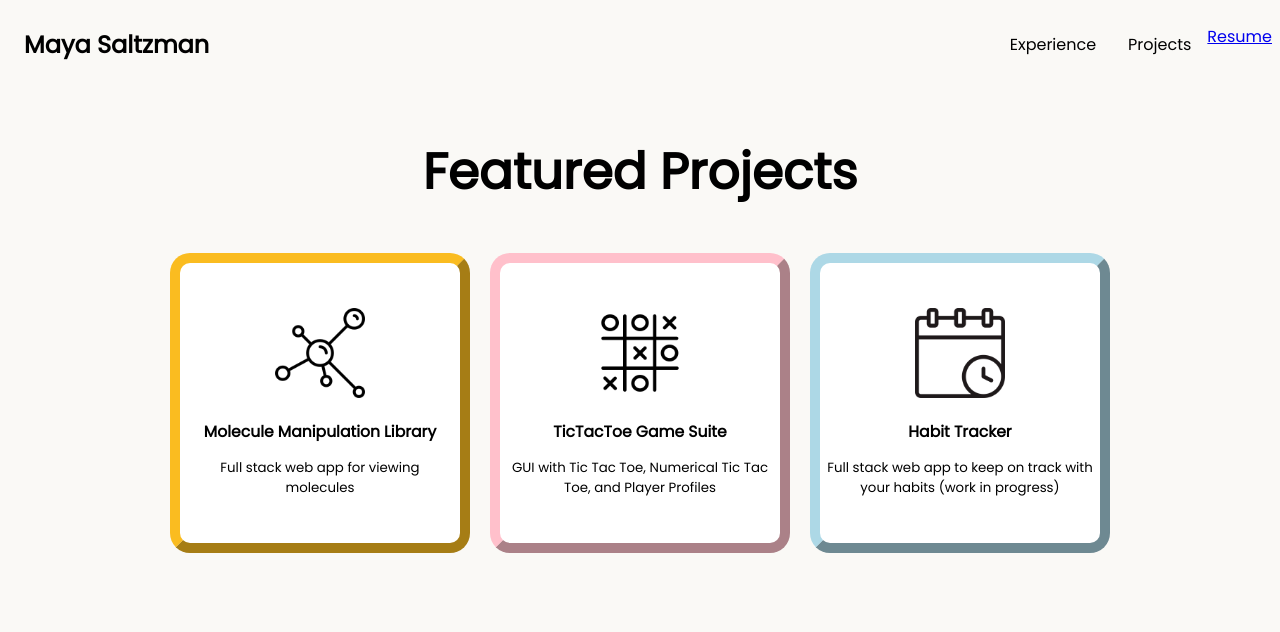
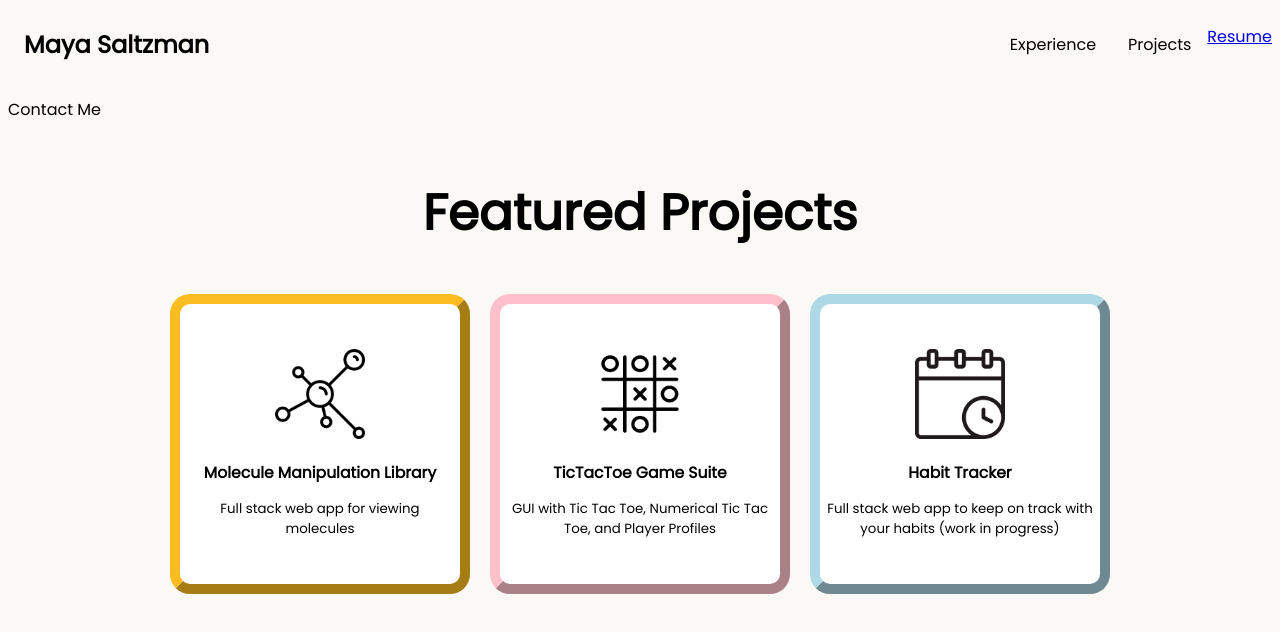
Before and after one commit to mayasaltzman/PersonalWebsiteV2, a React (Create React App) app in the folder my-site/: page /projects in a window 1280 px wide. Shown: the top 632 px of the page. Built offline with nearby package versions, Linux system fonts and the light colour scheme.

Commit message:
added css file for kenna page

```diff
--- a/my-site/src/App.css
+++ b/my-site/src/App.css
@@ -1,4 +1,12 @@
 body{
     background-color: #FAF9F6;
-    font-family: 'Poppins'
+    font-family: 'Poppins';
+    /* display: flex;
+    flex-direction: column; */
+    min-height: 100vh;
 }
+
+/* .app{
+    flex: 1;
+    padding: 20px;
+} */
--- a/my-site/src/App.js
+++ b/my-site/src/App.js
@@ -5,6 +5,7 @@ import Experience from './components/pages/experience';
 import Projects from './components/pages/projects';
 import Kenna from './components/pages/kenna';
 import Home from './components/pages/home';
+import Contact from './components/Contact'
 
 
 
@@ -12,6 +13,7 @@ function App() {
   return (
     <div className="App">
       <NavBar />
+      <Contact/>
 
       <Routes>
         {/* adding pages in these route tags, curly braces are the components which are the js files */}
--- a/my-site/src/components/Contact.css
+++ b/my-site/src/components/Contact.css
@@ -0,0 +1,3 @@
+#contact{
+   margin: auto;
+}
--- a/my-site/src/components/Contact.js
+++ b/my-site/src/components/Contact.js
@@ -3,7 +3,10 @@ import "./Contact.css"
 
 const projects = () => {
     return (
-        <div>
+        <div id='contact'>
+            <footer>
+                <p>Contact Me</p>
+            </footer>
 
         </div>
     )
--- a/my-site/src/components/pages/kenna.js
+++ b/my-site/src/components/pages/kenna.js
@@ -1,6 +1,7 @@
 import React from 'react'
 // import { Link } from "react-router-dom";
 import { Link as ScrollLink, animateScroll as scroll } from 'react-scroll';
+import './kenna.css'
 
 const scrollToTop = () => {
     scroll.scrollToTop({ smooth: true, duration: 500 });
```
Also changed, not shown: my-site/src/components/pages/kenna.css (added).
